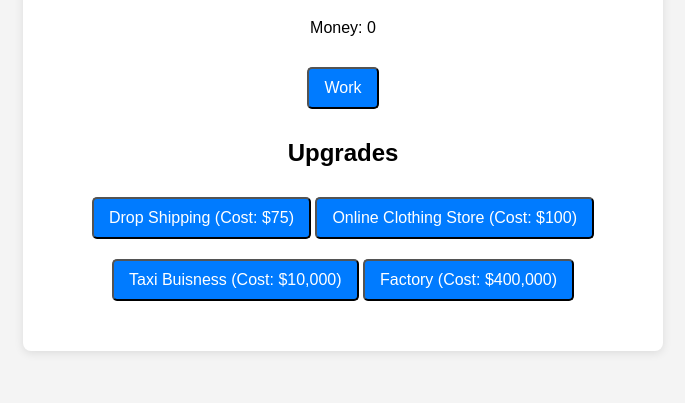
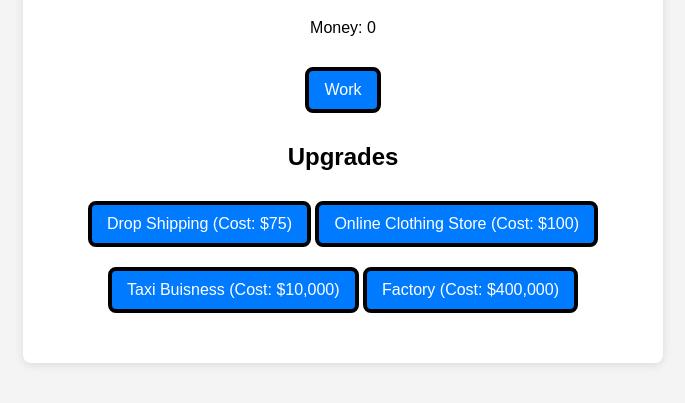
Before and after one commit to swartztz/betterclickergame, a plain HTML site: page index.html in a window 1280 px wide. Shown: the part 101-504 px from the top of the page, without its empty margins (297-982 px from the left). Drawn offline with Linux system fonts and the light colour scheme.

Commit message:
Update styles.css

```diff
--- a/styles.css
+++ b/styles.css
@@ -18,10 +18,9 @@ body {
 button {
     background-color: #007BFF;
     color: white;
-    border-style: soild;
-    border-color: black;
+    border: 4px solid black;
     padding: 10px 15px;
-    border-radius: 5px;
+    border-radius: 8px;
     cursor: pointer;
     font-size: 16px;
     margin: 10px 0;
```
